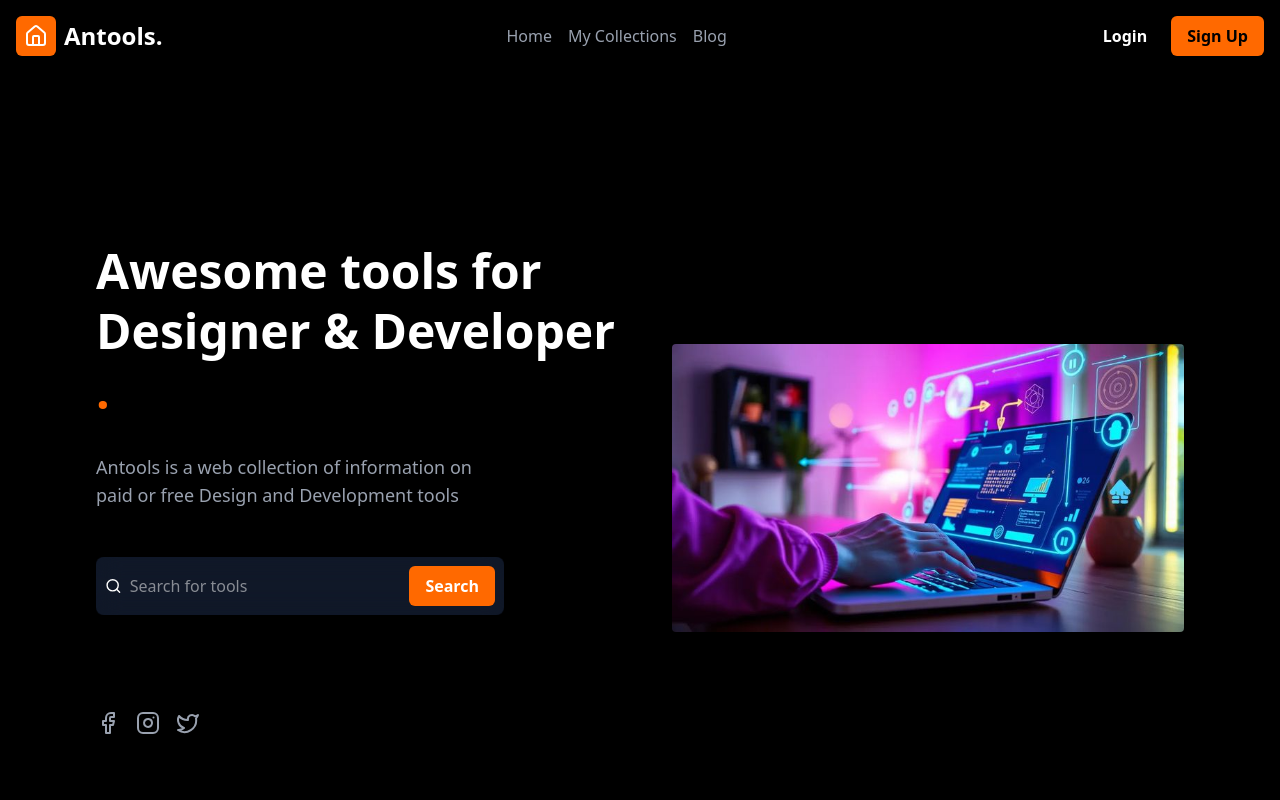
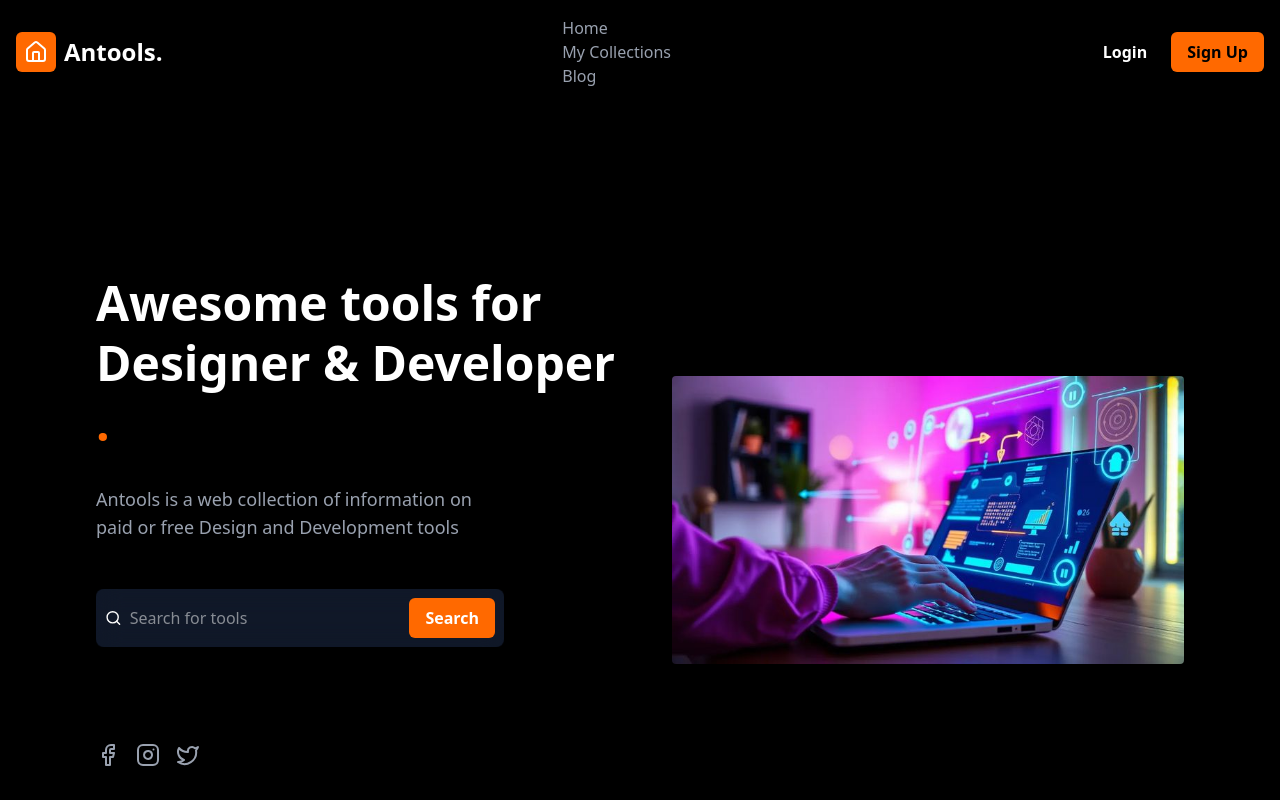
Before and after one commit to Sylva-Egb/projet-figma-1, a React (Vite) app: page / in a window 1280 px wide. Shown: the top 800 px of the page. Built offline with nearby package versions, Linux system fonts and the light colour scheme.

Commit message:
just keep trying

```diff
--- a/src/Components/Header.tsx
+++ b/src/Components/Header.tsx
@@ -13,7 +13,7 @@ const Header : React.FC = ((() => {
             </div>
             <div>
                 <Link text="Home" href="#" className="mr-4" />
-                <Link text="My Collections" href="#" className="mr-4" />
+                <Link text="My Collections" href="#" className="mr-4 md:block hidden" />
                 <Link text="Blog" href="#" className="mr-4" />
             </div>
             <div>
```
